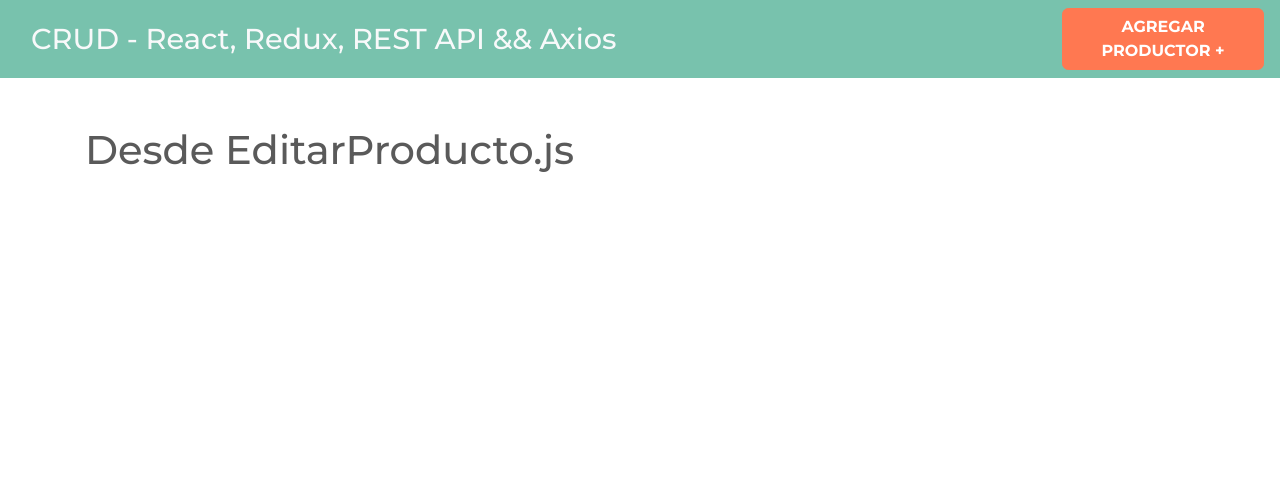
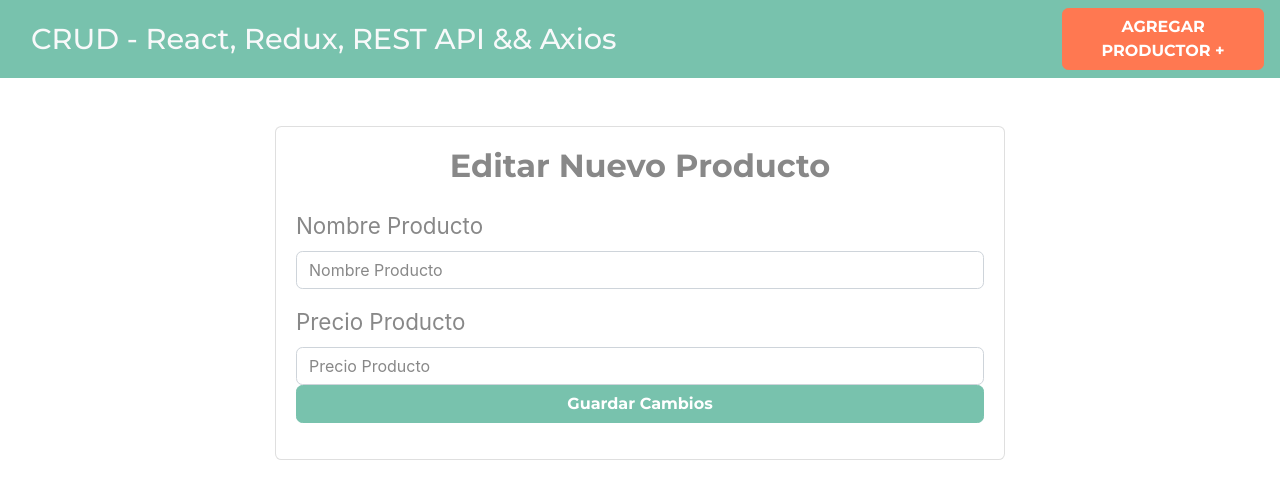
Before and after one commit to Jonagarme/Crud-Redux, a React (Create React App) app: page /productos/editar/1 in a window 1280 px wide. Shown: the top 498 px of the page. Built offline with nearby package versions, Linux system fonts and the light colour scheme.

Commit message:
Agregando Editar Producto y Nuevo Producto

```diff
--- a/src/components/EditarProduct.js
+++ b/src/components/EditarProduct.js
@@ -2,7 +2,44 @@
 
 const EditarProducto = () => {
     return (
-        <h1>Desde EditarProducto.js</h1>
+        <div className="row justify-content-center">
+           <div className="col-md-8">
+               <div className="card">
+                   <div className="card-body">
+                       <h2 className="text-center mb-4 font-weight-bold">
+                           Editar Nuevo Producto
+                       </h2>
+
+                       <form>
+                           <div className="form-group">
+                               <label>Nombre Producto</label>
+                               <input
+                                type="text"
+                                className="form-control"
+                                placeholder="Nombre Producto"
+                                name="nombre"
+                               />
+                           </div>
+
+                           <div className="form-group">
+                               <label>Precio Producto</label>
+                               <input
+                                type="number"
+                                className="form-control"
+                                placeholder="Precio Producto"
+                                name="precio"
+                               />
+
+                               <button
+                                 type="submit"
+                                 className="btn btn-primary font-weight-bold text-uppercased-block w-100"
+                                 >Guardar Cambios</button>
+                           </div>
+                       </form>
+                   </div>
+               </div>
+           </div>
+       </div>
      );
 }
 
--- a/src/components/NuevoProducto.js
+++ b/src/components/NuevoProducto.js
@@ -2,7 +2,44 @@
 
 const NuevoProductos = () => {
     return (
-        <h1>Desde NuevoProducto.js</h1>
+       <div className="row justify-content-center">
+           <div className="col-md-8">
+               <div className="card">
+                   <div className="card-body">
+                       <h2 className="text-center mb-4 font-weight-bold">
+                           Agregar Nuevo Producto
+                       </h2>
+
+                       <form>
+                           <div className="form-group">
+                               <label>Nombre Producto</label>
+                               <input
+                                type="text"
+                                className="form-control"
+                                placeholder="Nombre Producto"
+                                name="nombre"
+                               />
+                           </div>
+
+                           <div className="form-group">
+                               <label>Precio Producto</label>
+                               <input
+                                type="number"
+                                className="form-control"
+                                placeholder="Precio Producto"
+                                name="precio"
+                               />
+
+                               <button
+                                 type="submit"
+                                 className="btn btn-primary font-weight-bold text-uppercased-block w-100"
+                                 >Agregar</button>
+                           </div>
+                       </form>
+                   </div>
+               </div>
+           </div>
+       </div>
      );
 }
 
--- a/src/components/Productos.js
+++ b/src/components/Productos.js
@@ -1,8 +1,23 @@
-import React from 'react';
+import React, {Fragment} from 'react';
 
 const Productos = () => {
     return (
-        <h1>Desde Productos.js</h1>
+       <Fragment>
+           <h2 className="text-center my-5">Listado de Productos</h2>
+
+           <table className="table table-striped">
+               <thead className="bg-primary table-dark">
+                    <tr>
+                        <th scope="col">Nombre</th>
+                        <th scope="col">Precio</th>
+                        <th scope="col">Acciones</th>
+                    </tr>
+               </thead>
+               <tbody>
+
+               </tbody>
+           </table>
+       </Fragment>
      );
 }
 
```
